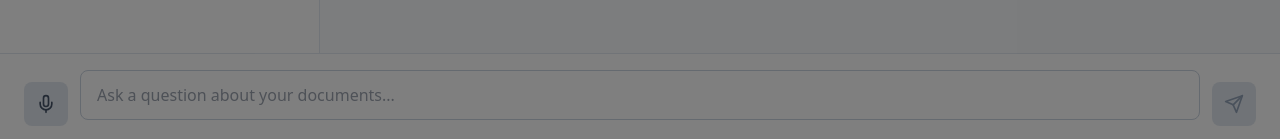
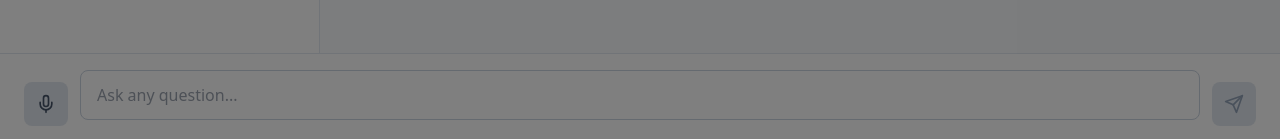
Before and after one commit to inno-vin/studymate-frontend, a React (Create React App) app: page / in a window 1280 px wide. Shown: the part 658-797 px from the top of the page. Built offline with nearby package versions, Linux system fonts and the light colour scheme.

Commit message:
Update ChatInterface.js

```diff
--- a/src/components/ChatInterface.js
+++ b/src/components/ChatInterface.js
@@ -222,7 +222,7 @@ const ChatInterface = ({ chatHistory, onSendMessage, isLoading, uploadedDocs })
         value={message}
         onChange={handleTextareaChange}
         onKeyDown={handleKeyDown}
-        placeholder="Ask a question about your documents..."
+        placeholder="Ask any question..."
         className="input-field resize-none min-h-[44px] max-h-32 overflow-y-auto"
         rows={1}
         disabled={isLoading}
```
